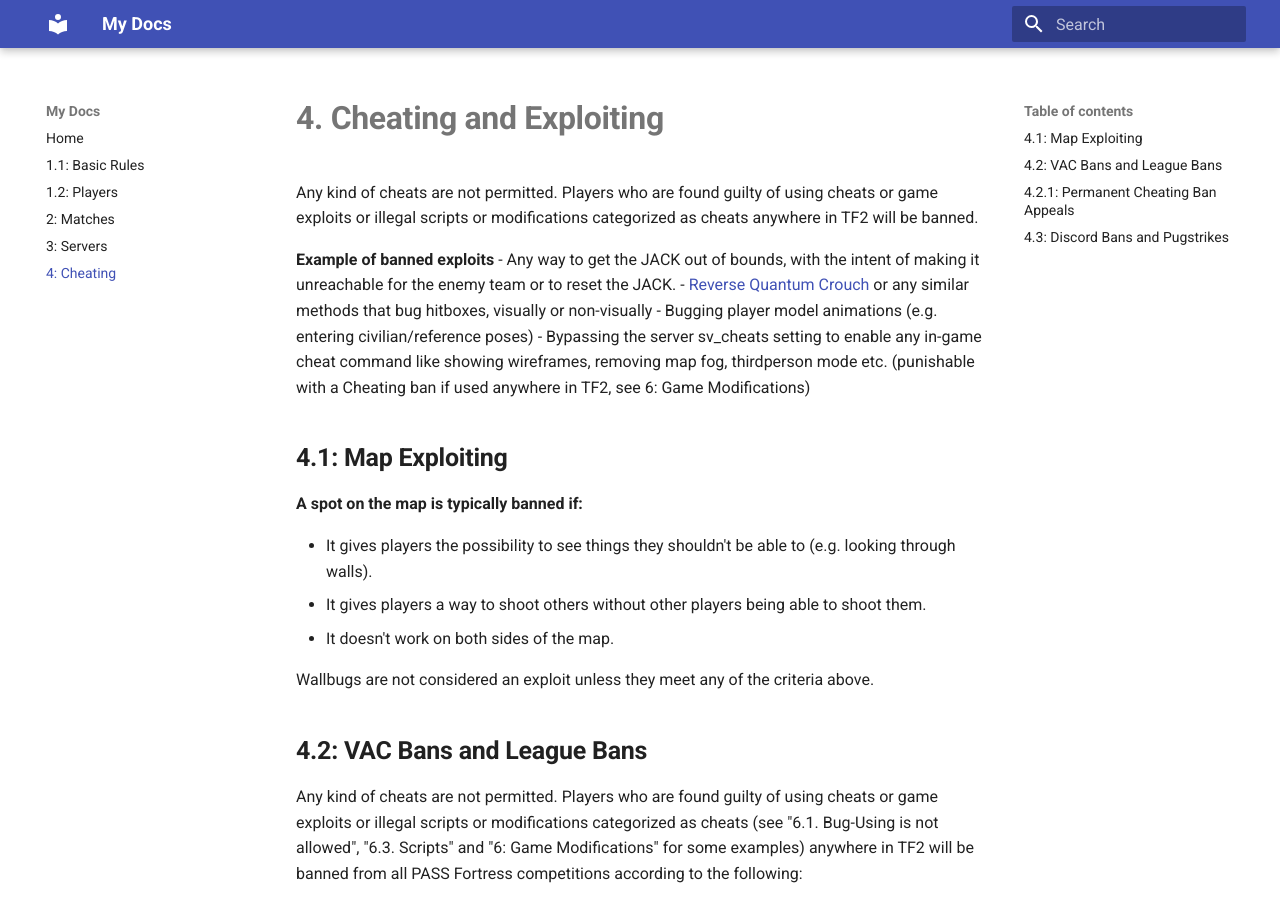
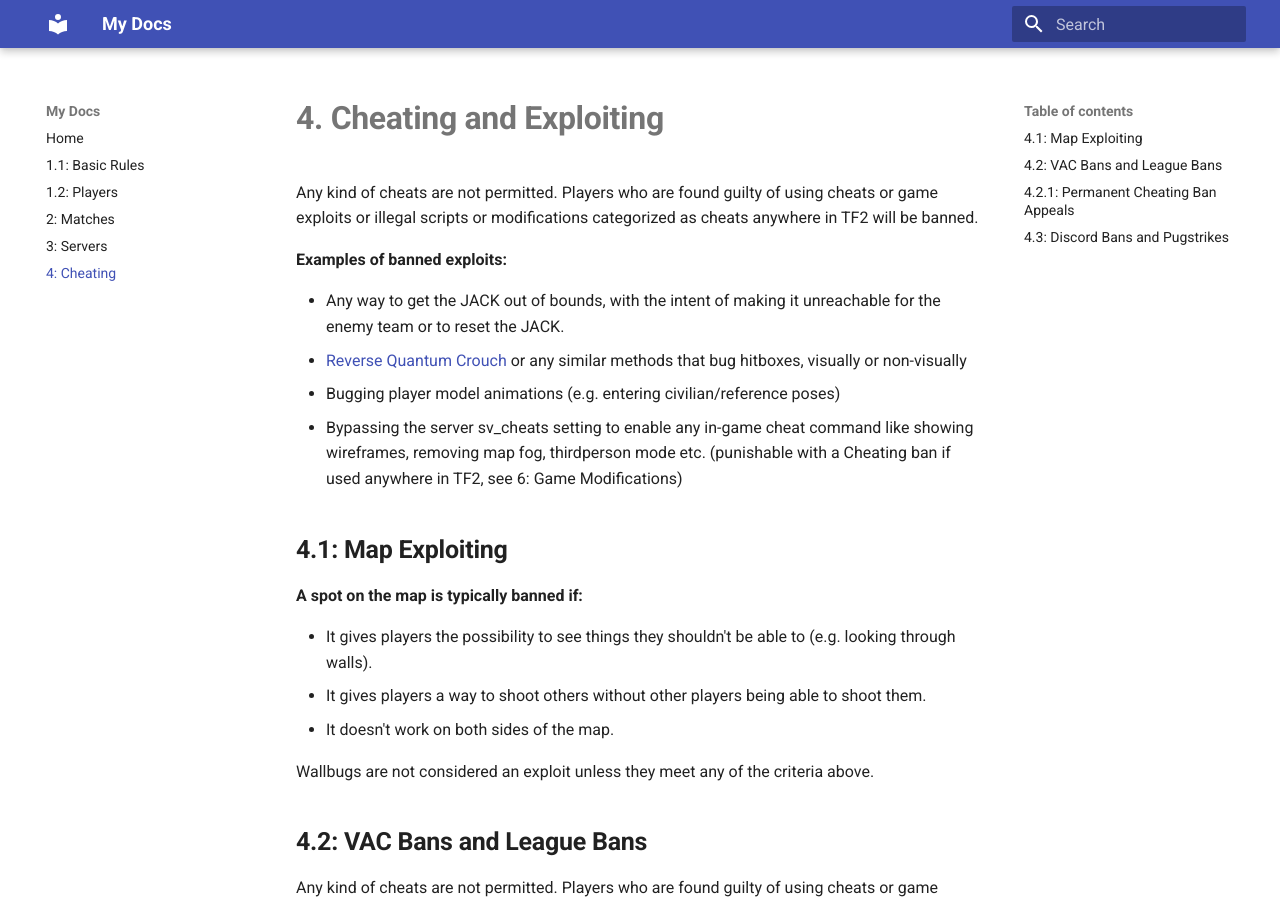
Before and after one commit to p4sstime/p4ss-docs, an MkDocs documentation site: the page built from docs/cheating/cheating.md, in a window 1280 px wide and 900 px high. Built offline with MkDocs 1.6.1 and Material for MkDocs 9.7.7, drawn with Linux system fonts in a browser that asks for light colours.

Commit message:
Update cheating.md
Fixed bullet point list on examples of banned exploits and corrected grammar

```diff
--- a/docs/cheating/cheating.md
+++ b/docs/cheating/cheating.md
@@ -2,7 +2,8 @@
 
 Any kind of cheats are not permitted. Players who are found guilty of using cheats or game exploits or illegal scripts or modifications categorized as cheats anywhere in TF2 will be banned.
 
-<b> Example of banned exploits </b>
+<b> Examples of banned exploits: </b>
+
 - Any way to get the JACK out of bounds, with the intent of making it unreachable for the enemy team or to reset the JACK.
 - <a href=https://github.com/ValveSoftware/Source-1-Games/issues/2195>Reverse Quantum Crouch</a> or any similar methods that bug hitboxes, visually or non-visually
 - Bugging player model animations (e.g. entering civilian/reference poses)
```
